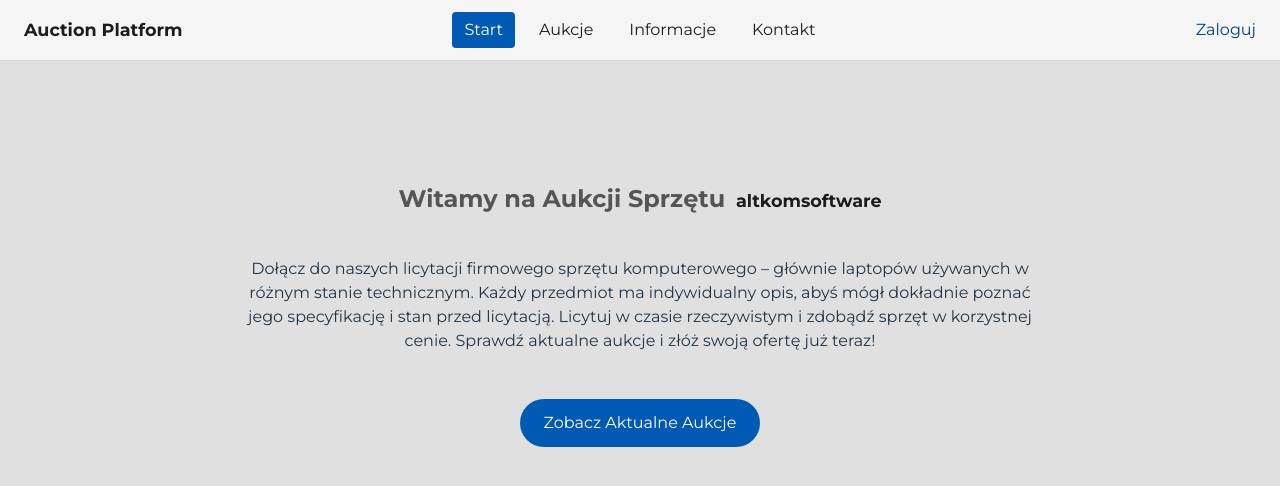
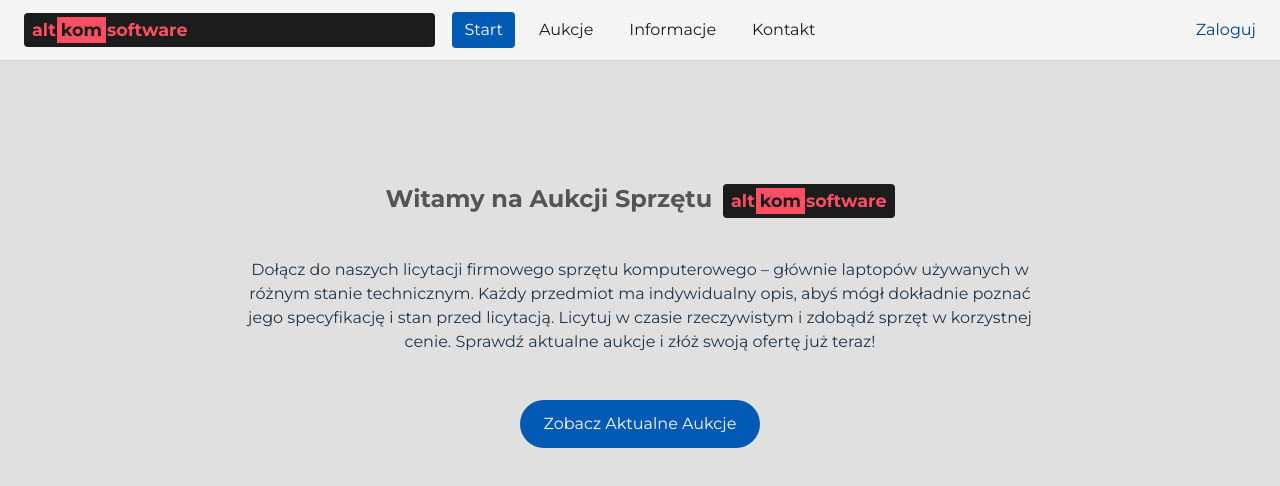
Before and after one commit to Rysiu201/auction-platform, a Vue app in the folder frontend/: page / in a window 1280 px wide. Shown: the top 486 px of the page. Built offline with nearby package versions, Linux system fonts and the light colour scheme.

Commit message:
Revert "fix: configure api proxy and update branding"

```diff
--- a/frontend/index.html
+++ b/frontend/index.html
@@ -5,7 +5,7 @@
     <link rel="icon" type="image/svg+xml" href="/vite.svg" />
     <meta name="viewport" content="width=device-width, initial-scale=1.0" />
     <link href="https://fonts.googleapis.com/css2?family=Montserrat:wght@400;700&display=swap" rel="stylesheet" />
-    <title>Auction Platform</title>
+    <title>Altkom Auctions</title>
   </head>
   <body>
     <div id="app"></div>
--- a/frontend/src/components/NavBar.vue
+++ b/frontend/src/components/NavBar.vue
@@ -17,8 +17,10 @@ function logout() {
 
 <template>
   <header class="topbar">
-    <router-link to="/" class="brand" aria-label="Auction Platform">
-      Auction Platform
+    <router-link to="/" class="brand" aria-label="Altkom Software">
+      <span class="logo-alt">alt</span>
+      <span class="logo-box"><span class="logo-k">kom</span></span>
+      <span class="logo-om"> software</span>
     </router-link>
     <nav class="nav-links">
       <router-link to="/">Start</router-link>
--- a/frontend/src/pages/Contact.vue
+++ b/frontend/src/pages/Contact.vue
@@ -4,7 +4,7 @@
 <template>
   <section class="page-section">
     <h1>Kontakt</h1>
-    <p>Napisz do nas: <a href="mailto:support@auction-platform.pl">support@auction-platform.pl</a></p>
+    <p>Napisz do nas: <a href="mailto:kontakt@altkom.pl">kontakt@altkom.pl</a></p>
   </section>
 </template>
 
--- a/frontend/src/pages/Info.vue
+++ b/frontend/src/pages/Info.vue
@@ -4,7 +4,7 @@
 <template>
   <section class="page-section">
     <h1>Informacje</h1>
-    <p>Auction Platform to platforma aukcyjna tworzona z myślą o prostocie i bezpieczeństwie.</p>
+    <p>Altkom Software to platforma aukcyjna tworzona z myślą o prostocie i bezpieczeństwie.</p>
   </section>
 </template>
 
--- a/frontend/src/style.css
+++ b/frontend/src/style.css
@@ -53,11 +53,32 @@ button:focus-visible {
   background: #f5f5f5;
 }
 .brand {
-  display: inline-block;
+  display: inline-flex;
+  align-items: center;
+  background: #1c1c1c;
+  padding: 4px 8px;
+  border-radius: 4px;
   font-weight: 700;
   font-size: 1.1rem;
+  color: #ff4f64;
+  font-family: 'Montserrat', sans-serif;
+  text-transform: lowercase;
+}
+.logo-alt,
+.logo-om {
+  color: #ff4f64;
+}
+.logo-box {
+  display: inline-flex;
+  align-items: center;
+  justify-content: center;
+  background: #ff4f64;
+  margin: 0 1px;
+  padding: 0 4px;
+}
+.logo-k {
   color: #1c1c1c;
-  text-decoration: none;
+  font-weight: 700;
 }
 .nav-links {
   justify-self: center;
--- a/frontend/vite.config.ts
+++ b/frontend/vite.config.ts
@@ -5,12 +5,4 @@ import { fileURLToPath, URL } from "node:url";
 export default defineConfig({
   plugins: [vue()],
   resolve: { alias: { "@": fileURLToPath(new URL("./src", import.meta.url)) } },
-  server: {
-    proxy: {
-      "/api": {
-        target: "http://localhost:4000",
-        changeOrigin: true,
-      },
-    },
-  },
 });
```
Also changed, not shown: 1 other file (tests, documents, lock files or other folders).
